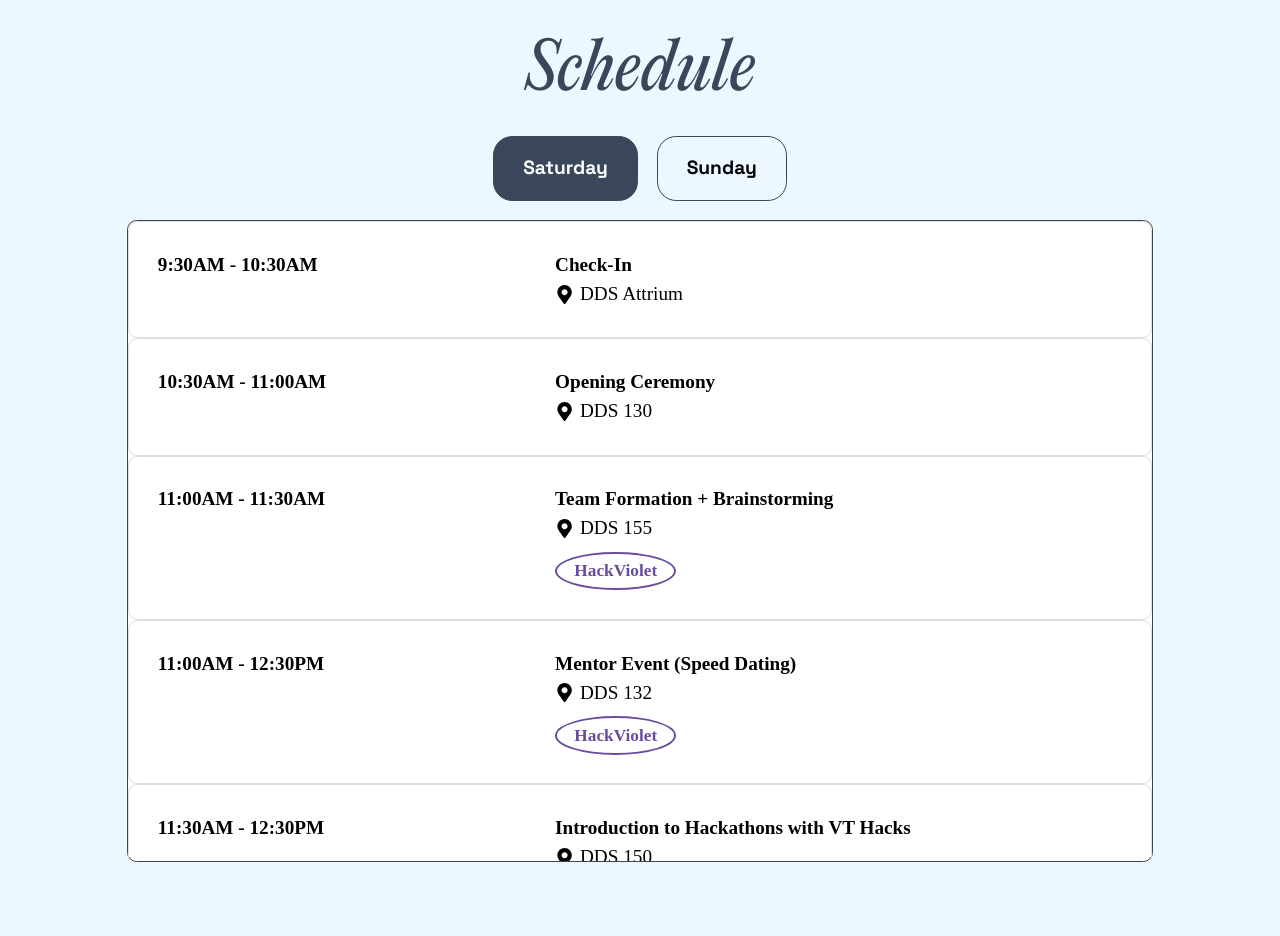
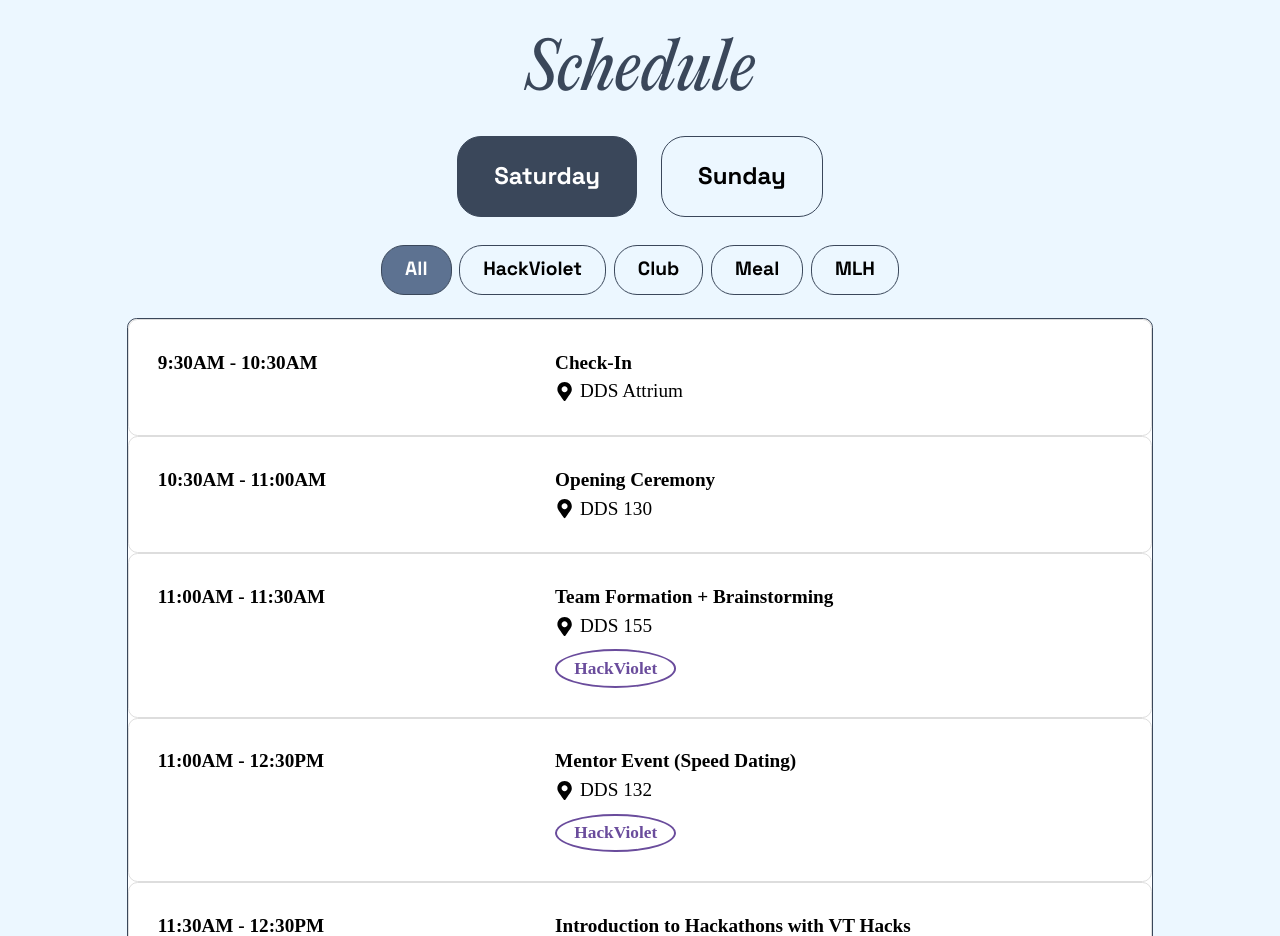
Before and after one commit to Solarlake/hackviolet, a React (Create React App) app: page / in a window 1280 px wide. Shown: the part 2920-3856 px from the top of the page. Built offline with nearby package versions, Linux system fonts and the light colour scheme; a web font is replaced by a local one.

Commit message:
Added schedule filters

```diff
--- a/src/component/Schedule.js
+++ b/src/component/Schedule.js
@@ -12,6 +12,15 @@ const eventTypeColors = {
 
 const Schedule = () => {
     const [selectedDay, setSelectedDay] = useState("Saturday");
+    const [selectedEventType, setSelectedEventType] = useState("All");
+
+    const handleEventTypeFilter = (type) => {
+        setSelectedEventType(type);
+    };
+
+    const filteredEvents = ScheduleData[selectedDay.toLowerCase()].filter((event) => {
+        return selectedEventType === "All" || event.type === selectedEventType;
+    });
 
     return (
         <div className="schedule">
@@ -27,9 +36,27 @@ const Schedule = () => {
                 ))}
             </div>
 
+            {/* Filter buttons */}
+            <div className="event_filters">
+                {["All", "HackViolet", "Club", "Meal", "MLH"].map((eventType) => (
+                    <button
+                        key={eventType}
+                        className={`filter_button ${selectedEventType === eventType ? "active" : ""} ${eventType}`}
+                        onClick={() => handleEventTypeFilter(eventType)}
+                    >
+                        {eventType}
+                    </button>
+                ))}
+            </div>
+
             <div className="event_list">
                 <div className="scrollable_content">
-                    {ScheduleData[selectedDay.toLowerCase()].map((event) => (
+                    {filteredEvents.length === 0 ? (
+                        <div className="event_item">
+                            <p>Nothing here!</p>
+                        </div>
+                    ) : (
+                        filteredEvents.map((event) => (
                             <div key={event.id} className="event_item">
                                 <div className="event_time">
                                     <p>{event.startTime}{event.endTime && ` - ${event.endTime}`}</p>
@@ -54,7 +81,8 @@ const Schedule = () => {
                                     )}
                                 </div>
                             </div>
-                    ))}
+                        ))
+                    )}
                 </div>
             </div>
         </div>
--- a/src/style/Resources.scss
+++ b/src/style/Resources.scss
@@ -183,7 +183,14 @@ html {
             max-width: 45vw;
 
             p {
-                margin-bottom: 1.2em;
+                margin: 1.2em 1.2em;
+            }
+
+            ul {
+                margin-top: 1.2em;
+            }
+            li {
+                margin-bottom: 0.8em;
             }
 
             .indented {
@@ -215,7 +222,7 @@ html {
             font-size: 4em;
             font-weight: 400;
             font-style: italic;
-            color: #3A475A;
+            color: black;
 
             @media (max-width: 900px) {
                 font-size: 2.5em;
@@ -233,7 +240,7 @@ html {
             font-size: 4em;
             font-weight: 400;
             font-style: italic;
-            color: #3A475A;
+            color: black;
 
             @media (max-width: 900px) {
                 font-size: 2.5em;
@@ -249,7 +256,7 @@ html {
             font-size: 4em;
             font-weight: 400;
             font-style: italic;
-            color: #3A475A;
+            color: black;
 
             @media (max-width: 900px) {
                 font-size: 2.5em;
@@ -265,7 +272,7 @@ html {
             font-size: 4em;
             font-weight: 400;
             font-style: italic;
-            color: #3A475A;
+            color: black;
 
             @media (max-width: 900px) {
                 font-size: 2.5em;
@@ -281,7 +288,7 @@ html {
             font-size: 4em;
             font-weight: 400;
             font-style: italic;
-            color: #3A475A;
+            color: black;
 
             @media (max-width: 900px) {
                 font-size: 2.5em;
@@ -297,7 +304,7 @@ html {
             font-size: 4em;
             font-weight: 400;
             font-style: italic;
-            color: #3A475A;
+            color: black;
 
             @media (max-width: 900px) {
                 font-size: 2.5em;
@@ -313,7 +320,7 @@ html {
             font-size: 4em;
             font-weight: 400;
             font-style: italic;
-            color: #3A475A;
+            color: black;
 
             @media (max-width: 900px) {
                 font-size: 2.5em;
@@ -329,7 +336,7 @@ html {
             font-size: 4em;
             font-weight: 400;
             font-style: italic;
-            color: #3A475A;
+            color: black;
 
             @media (max-width: 900px) {
                 font-size: 2.5em;
--- a/src/style/Schedule.scss
+++ b/src/style/Schedule.scss
@@ -13,7 +13,7 @@
         margin-bottom: 1em;
         font-family: "Space Grotesk";
         font-weight: 800;
-        font-size: 1.2em;
+        font-size: 1.5em;
 
         @media (max-width: 900px) {
             font-size: 1em;
@@ -36,11 +36,60 @@
 
             @media (max-width: 900px) {
                 font-size: 1em;
-                padding: 0.5em 1em;
+                padding: 0.6em 1em;
                 margin: 0 0.2em;
             }
         }
     }
+
+    .event_filters {
+        display: flex;
+        justify-content: center;
+        margin-bottom: 1em;
+        font-family: "Space Grotesk";
+        font-weight: 800;
+        font-size: 1.2em;
+        flex-wrap: wrap;
+
+        @media (max-width: 900px) {
+            font-size: 1em;
+            justify-content: center;
+        }
+
+        .filter_button {
+            padding: 0.5em 1.2em;
+            border: 1px solid #3A475A;
+            border-radius: 1.2em;
+            margin: 0.2em;
+            background-color: transparent;
+            color: black;
+            cursor: pointer;
+            transition: background-color 0.3s ease;
+
+            &.active {
+                background-color: #5d7291;
+                color: white;
+            }
+
+            &.HackViolet.active {
+                background-color: #6a4c9c;
+                color: white;
+            }
+            &.Club.active {
+                background-color: #ff6347;
+                color: white;
+            }
+            &.Meal.active {
+                background-color: #28a745;
+                color: white;
+            }
+            &.MLH.active {
+                background-color: #00bcd4;
+                color: white;
+            }
+        }
+    }
+
 
     .event_list {
         display: flex;
```
Lines whose indentation alone changed are shown as unchanged.
